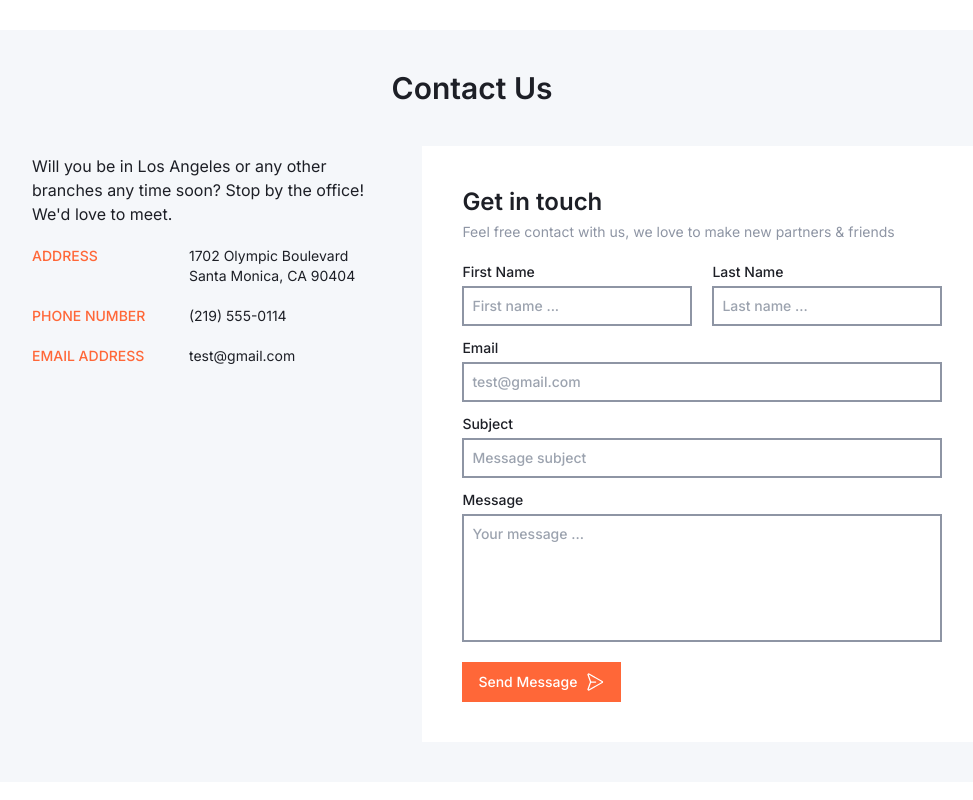
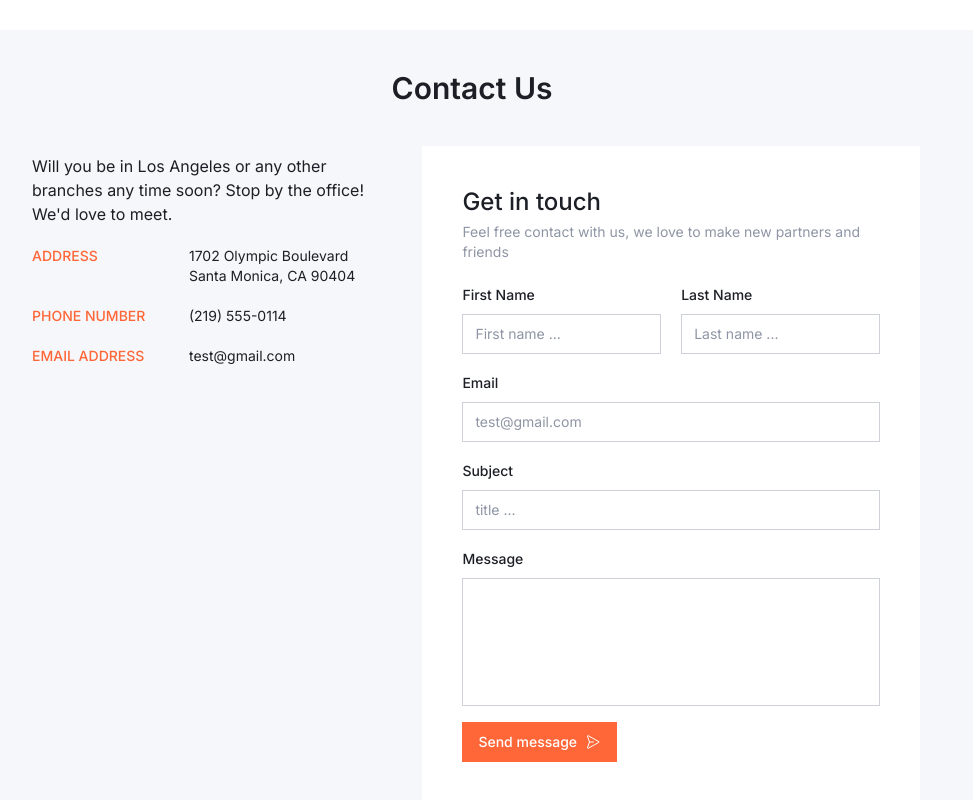
Before and after one commit to lmsGenie/lms-app, a Next.js app: page /contact in a window 1280 px wide. Shown: the part 1088-1888 px from the top of the page, without its empty margins (168-1141 px from the left). Built offline with nearby package versions, Linux system fonts and the light colour scheme; grey boxes are pictures that could not be loaded.

Commit message:
fix: replaced form with shadcn form

```diff
--- a/package.json
+++ b/package.json
@@ -13,9 +13,11 @@
     "prepare": "husky install"
   },
   "dependencies": {
+    "@hookform/resolvers": "^3.3.2",
     "@radix-ui/react-dialog": "^1.0.4",
     "@radix-ui/react-dropdown-menu": "^2.0.5",
     "@radix-ui/react-hover-card": "^1.0.6",
+    "@radix-ui/react-label": "^2.0.2",
     "@radix-ui/react-menubar": "^1.0.3",
     "@radix-ui/react-navigation-menu": "^1.1.3",
     "@radix-ui/react-select": "^1.2.2",
@@ -39,7 +41,8 @@
     "tailwind-merge": "^1.14.0",
     "tailwindcss": "3.3.3",
     "tailwindcss-animate": "^1.0.6",
-    "typescript": "5.2.2"
+    "typescript": "5.2.2",
+    "zod": "^3.22.4"
   },
   "devDependencies": {
     "@commitlint/cli": "^17.7.1",
--- a/src/app/contact/page.tsx
+++ b/src/app/contact/page.tsx
@@ -4,39 +4,53 @@
 import Image from "next/image";
 import mainImage from "@/assets/contactPage/main.png";
 import { branches } from "@/sampledata";
-import { SubmitHandler, useForm } from "react-hook-form";
+import { zodResolver } from "@hookform/resolvers/zod";
+import { useForm } from "react-hook-form";
+import * as z from "zod";
 
 import { IBranch } from "@/types/contact";
 import { Button } from "@/components/ui/button";
+import {
+  Form,
+  FormControl,
+  FormField,
+  FormItem,
+  FormLabel,
+  FormMessage,
+} from "@/components/ui/form";
+import { Input } from "@/components/ui/input";
+import { Textarea } from "@/components/ui/textarea";
 import Breadcrumb from "@/components/contact/Breadcrumb";
 import Icon from "@/components/icon/Icon";
 
-// form data
-type IFormData = {
-  firstName: string;
-  lastName: string;
-  email: string;
-  subject: string;
-  message: string;
-};
+const contactFormSchema = z.object({
+  firstName: z.string().min(3, {
+    message: "Please enter a valid first name",
+  }),
+  lastName: z.string().min(3, {
+    message: "Please enter a valid last name",
+  }),
+  email: z.string().email("Please enter a valid email"),
+  subject: z.string().min(5, "Please enter a valid subject"),
+  message: z.string().min(20, "Please enter a valid message"),
+});
 
 const page = () => {
-  const {
-    register,
-    handleSubmit,
-    formState: { errors },
-  } = useForm<IFormData>({
+  const form = useForm<z.infer<typeof contactFormSchema>>({
+    resolver: zodResolver(contactFormSchema),
     defaultValues: {
-      email: "",
       firstName: "",
       lastName: "",
+      email: "",
       message: "",
       subject: "",
     },
   });
 
   // handling the form submit
-  const onSubmit: SubmitHandler<IFormData> = (data) => console.log(data);
+  const onSubmit = (values: z.infer<typeof contactFormSchema>) => {
+    console.log(values);
+  };
 
   return (
     <div>
@@ -130,186 +144,109 @@
           </div>
 
           {/* contact form */}
-          <form onSubmit={handleSubmit(onSubmit)}>
-            <div className="flex flex-col gap-5 bg-white p-2 dark:bg-gray-900 sm:p-5 lg:p-10">
-              {/* form header details */}
+          <div className="space-y-5 bg-white p-2 sm:p-5 lg:p-10">
+            {/* form header */}
             <div className="space-y-1">
-                <h1 className="text-lg font-semibold md:text-2xl">
-                  Get in touch
-                </h1>
+              <h1 className="text-2xl font-medium">Get in touch</h1>
               <p className="text-sm text-gray-500">
-                  Feel free contact with us, we love to make new partners &
+                Feel free contact with us, we love to make new partners and
                 friends
               </p>
             </div>
 
-              <div className="flex flex-col gap-3">
-                {/* for name */}
-                <div className="flex flex-col gap-5 lg:flex-row">
-                  <label
-                    htmlFor="firstName"
-                    className="flex flex-col gap-1 text-sm font-medium"
+            <Form {...form}>
+              <form
+                onSubmit={form.handleSubmit(onSubmit)}
+                className="space-y-4"
               >
-                    First Name
-                    <input
-                      type="text"
-                      placeholder="First name ..."
-                      className={`rounded-md border-2 p-2 outline-none ${
-                        errors?.firstName
-                          ? "border-primary-500"
-                          : "border-gray-500"
-                      }`}
-                      {...register("firstName", {
-                        required: {
-                          value: true,
-                          message: "Please enter the first name",
-                        },
-                        minLength: {
-                          value: 3,
-                          message: "Please enter a valid first name",
-                        },
-                      })}
+                <div className="flex flex-col items-center gap-5 lg:flex-row">
+                  {/* for first name */}
+                  <FormField
+                    control={form.control}
+                    name="firstName"
+                    render={({ field }) => (
+                      <FormItem className="w-full">
+                        <FormLabel>First Name</FormLabel>
+                        <FormControl>
+                          <Input placeholder="First name ..." {...field} />
+                        </FormControl>
+                        <FormMessage />
+                      </FormItem>
+                    )}
                   />
-                    {/* for displaying error */}
-                    {errors?.firstName && (
-                      <p className="text-sm text-red-500">
-                        {errors?.firstName?.message}
-                      </p>
+
+                  {/* for last name */}
+                  <FormField
+                    control={form.control}
+                    name="lastName"
+                    render={({ field }) => (
+                      <FormItem className="w-full">
+                        <FormLabel>Last Name</FormLabel>
+                        <FormControl>
+                          <Input placeholder="Last name ..." {...field} />
+                        </FormControl>
+                        <FormMessage />
+                      </FormItem>
                     )}
-                  </label>
-                  <label
-                    htmlFor="lastName"
-                    className="flex flex-col gap-1 text-sm font-medium"
-                  >
-                    Last Name
-                    <input
-                      type="text"
-                      placeholder="Last name ..."
-                      className={`rounded-md border-2 p-2 outline-none ${
-                        errors?.lastName
-                          ? "border-primary-500"
-                          : "border-gray-500"
-                      }`}
-                      {...register("lastName", {
-                        required: {
-                          value: true,
-                          message: "Please enter the last name",
-                        },
-                        minLength: {
-                          value: 3,
-                          message: "Please enter a valid last name",
-                        },
-                      })}
                   />
-                    {/* for displaying error */}
-                    {errors?.lastName && (
-                      <p className="text-sm text-red-500">
-                        {errors?.lastName?.message}
-                      </p>
-                    )}
-                  </label>
                 </div>
 
                 {/* for email */}
-                <label
-                  htmlFor="email"
-                  className="flex flex-col gap-1 text-sm font-medium"
-                >
-                  Email
-                  <input
-                    type="email"
-                    placeholder="test@gmail.com"
-                    className={`rounded-md border-2 p-2 outline-none ${
-                      errors?.email ? "border-primary-500" : "border-gray-500"
-                    }`}
-                    {...register("email", {
-                      required: {
-                        value: true,
-                        message: "Please enter the email id",
-                      },
-                      pattern: {
-                        value: /^\w+([.-]?\w+)*@\w+([.-]?\w+)*(\.\w{2,3})+$/,
-                        message: "Please enter a valid email id",
-                      },
-                    })}
+                <FormField
+                  control={form.control}
+                  name="email"
+                  render={({ field }) => (
+                    <FormItem>
+                      <FormLabel>Email</FormLabel>
+                      <FormControl>
+                        <Input placeholder="test@gmail.com" {...field} />
+                      </FormControl>
+                      <FormMessage />
+                    </FormItem>
+                  )}
                 />
-                  {/* for displaying error */}
-                  {errors?.email && (
-                    <p className="text-sm text-red-500">
-                      {errors?.email?.message}
-                    </p>
-                  )}
-                </label>
 
                 {/* for subject */}
-                <label
-                  htmlFor="subject"
-                  className="flex flex-col gap-1 text-sm font-medium"
-                >
-                  Subject
-                  <input
-                    type="text"
-                    placeholder="Message subject"
-                    className={`rounded-md border-2 p-2 outline-none ${
-                      errors?.subject ? "border-primary-500" : "border-gray-500"
-                    }`}
-                    {...register("subject", {
-                      required: {
-                        value: true,
-                        message: "Please enter the subject",
-                      },
-                      minLength: {
-                        value: 5,
-                        message: "Please enter a valid subject title",
-                      },
-                    })}
+                <FormField
+                  control={form.control}
+                  name="subject"
+                  render={({ field }) => (
+                    <FormItem>
+                      <FormLabel>Subject</FormLabel>
+                      <FormControl>
+                        <Input placeholder="title ..." {...field} />
+                      </FormControl>
+                      <FormMessage />
+                    </FormItem>
+                  )}
                 />
-                  {/* for displaying error */}
-                  {errors?.subject && (
-                    <p className="text-sm text-red-500">
-                      {errors?.subject?.message}
-                    </p>
-                  )}
-                </label>
 
                 {/* for message */}
-                <label
-                  htmlFor="Message"
-                  className="flex flex-col gap-1 text-sm font-medium"
-                >
-                  Message
-                  <textarea
-                    placeholder="Your message ..."
-                    className={`h-32 resize-none rounded-md border-2 p-2 outline-none ${
-                      errors?.message ? "border-primary-500" : "border-gray-500"
-                    }`}
-                    {...register("message", {
-                      required: {
-                        value: true,
-                        message: "Please enter the message",
-                      },
-                      minLength: {
-                        value: 20,
-                        message: "Please enter a valid message",
-                      },
-                    })}
+                <FormField
+                  control={form.control}
+                  name="message"
+                  render={({ field }) => (
+                    <FormItem>
+                      <FormLabel>Message</FormLabel>
+                      <FormControl>
+                        <Textarea
+                          placeholder="Write your message here ..."
+                          {...field}
+                          className="h-32 resize-none"
                         />
-                  {/* for displaying error */}
-                  {errors?.message && (
-                    <p className="text-sm text-red-500">
-                      {errors?.message?.message}
-                    </p>
+                      </FormControl>
+                      <FormMessage />
+                    </FormItem>
                   )}
-                </label>
+                />
+
+                <Button type="submit" className="w-full lg:w-fit">
+                  Send message
+                  <Icon id="PaperPlaneRight" className="ml-2 w-4" />
+                </Button>
+              </form>
+            </Form>
           </div>
-
-              {/* submit button */}
-              <Button type="submit" className="lg:w-fit">
-                Send Message
-                <Icon id="PaperPlaneRight" className="ml-2 w-5" />
-              </Button>
-            </div>
-          </form>
         </div>
       </section>
 
--- /dev/null
+++ b/src/components/ui/form.tsx
@@ -0,0 +1,177 @@
+import * as React from "react";
+import * as LabelPrimitive from "@radix-ui/react-label";
+import { Slot } from "@radix-ui/react-slot";
+import {
+  Controller,
+  ControllerProps,
+  FieldPath,
+  FieldValues,
+  FormProvider,
+  useFormContext,
+} from "react-hook-form";
+
+import { cn } from "@/lib/utils";
+import { Label } from "@/components/ui/label";
+
+const Form = FormProvider;
+
+type FormFieldContextValue<
+  TFieldValues extends FieldValues = FieldValues,
+  TName extends FieldPath<TFieldValues> = FieldPath<TFieldValues>,
+> = {
+  name: TName;
+};
+
+const FormFieldContext = React.createContext<FormFieldContextValue>(
+  {} as FormFieldContextValue
+);
+
+const FormField = <
+  TFieldValues extends FieldValues = FieldValues,
+  TName extends FieldPath<TFieldValues> = FieldPath<TFieldValues>,
+>({
+  ...props
+}: ControllerProps<TFieldValues, TName>) => {
+  return (
+    <FormFieldContext.Provider value={{ name: props.name }}>
+      <Controller {...props} />
+    </FormFieldContext.Provider>
+  );
+};
+
+const useFormField = () => {
+  const fieldContext = React.useContext(FormFieldContext);
+  const itemContext = React.useContext(FormItemContext);
+  const { getFieldState, formState } = useFormContext();
+
+  const fieldState = getFieldState(fieldContext.name, formState);
+
+  if (!fieldContext) {
+    throw new Error("useFormField should be used within <FormField>");
+  }
+
+  const { id } = itemContext;
+
+  return {
+    id,
+    name: fieldContext.name,
+    formItemId: `${id}-form-item`,
+    formDescriptionId: `${id}-form-item-description`,
+    formMessageId: `${id}-form-item-message`,
+    ...fieldState,
+  };
+};
+
+type FormItemContextValue = {
+  id: string;
+};
+
+const FormItemContext = React.createContext<FormItemContextValue>(
+  {} as FormItemContextValue
+);
+
+const FormItem = React.forwardRef<
+  HTMLDivElement,
+  React.HTMLAttributes<HTMLDivElement>
+>(({ className, ...props }, ref) => {
+  const id = React.useId();
+
+  return (
+    <FormItemContext.Provider value={{ id }}>
+      <div ref={ref} className={cn("space-y-2", className)} {...props} />
+    </FormItemContext.Provider>
+  );
+});
+FormItem.displayName = "FormItem";
+
+const FormLabel = React.forwardRef<
+  React.ElementRef<typeof LabelPrimitive.Root>,
+  React.ComponentPropsWithoutRef<typeof LabelPrimitive.Root>
+>(({ className, ...props }, ref) => {
+  const { error, formItemId } = useFormField();
+
+  return (
+    <Label
+      ref={ref}
+      className={cn(error && "text-destructive", className)}
+      htmlFor={formItemId}
+      {...props}
+    />
+  );
+});
+FormLabel.displayName = "FormLabel";
+
+const FormControl = React.forwardRef<
+  React.ElementRef<typeof Slot>,
+  React.ComponentPropsWithoutRef<typeof Slot>
+>(({ ...props }, ref) => {
+  const { error, formItemId, formDescriptionId, formMessageId } =
+    useFormField();
+
+  return (
+    <Slot
+      ref={ref}
+      id={formItemId}
+      aria-describedby={
+        !error
+          ? `${formDescriptionId}`
+          : `${formDescriptionId} ${formMessageId}`
+      }
+      aria-invalid={!!error}
+      {...props}
+    />
+  );
+});
+FormControl.displayName = "FormControl";
+
+const FormDescription = React.forwardRef<
+  HTMLParagraphElement,
+  React.HTMLAttributes<HTMLParagraphElement>
+>(({ className, ...props }, ref) => {
+  const { formDescriptionId } = useFormField();
+
+  return (
+    <p
+      ref={ref}
+      id={formDescriptionId}
+      className={cn("text-sm text-muted-foreground", className)}
+      {...props}
+    />
+  );
+});
+FormDescription.displayName = "FormDescription";
+
+const FormMessage = React.forwardRef<
+  HTMLParagraphElement,
+  React.HTMLAttributes<HTMLParagraphElement>
+>(({ className, children, ...props }, ref) => {
+  const { error, formMessageId } = useFormField();
+  const body = error ? String(error?.message) : children;
+
+  if (!body) {
+    return null;
+  }
+
+  return (
+    <p
+      ref={ref}
+      id={formMessageId}
+      className={cn("text-sm font-medium text-destructive", className)}
+      {...props}
+    >
+      {body}
+    </p>
+  );
+});
+FormMessage.displayName = "FormMessage";
+
+export {
+  useFormField,
+  Form,
+  FormItem,
+  FormLabel,
+  FormControl,
+  FormDescription,
+  FormMessage,
+  FormField,
+};
--- /dev/null
+++ b/src/components/ui/label.tsx
@@ -0,0 +1,26 @@
+"use client";
+
+import * as React from "react";
+import * as LabelPrimitive from "@radix-ui/react-label";
+import { cva, type VariantProps } from "class-variance-authority";
+
+import { cn } from "@/lib/utils";
+
+const labelVariants = cva(
+  "text-sm font-medium leading-none peer-disabled:cursor-not-allowed peer-disabled:opacity-70"
+);
+
+const Label = React.forwardRef<
+  React.ElementRef<typeof LabelPrimitive.Root>,
+  React.ComponentPropsWithoutRef<typeof LabelPrimitive.Root> &
+    VariantProps<typeof labelVariants>
+>(({ className, ...props }, ref) => (
+  <LabelPrimitive.Root
+    ref={ref}
+    className={cn(labelVariants(), className)}
+    {...props}
+  />
+));
+Label.displayName = LabelPrimitive.Root.displayName;
+
+export { Label };
--- /dev/null
+++ b/src/components/ui/textarea.tsx
@@ -0,0 +1,24 @@
+import * as React from "react";
+
+import { cn } from "@/lib/utils";
+
+export interface TextareaProps
+  extends React.TextareaHTMLAttributes<HTMLTextAreaElement> {}
+
+const Textarea = React.forwardRef<HTMLTextAreaElement, TextareaProps>(
+  ({ className, ...props }, ref) => {
+    return (
+      <textarea
+        className={cn(
+          "flex min-h-[80px] w-full rounded-md border border-input bg-background px-3 py-2 text-sm ring-offset-background placeholder:text-muted-foreground focus-visible:outline-none focus-visible:ring-2 focus-visible:ring-ring focus-visible:ring-offset-2 disabled:cursor-not-allowed disabled:opacity-50",
+          className
+        )}
+        ref={ref}
+        {...props}
+      />
+    );
+  }
+);
+Textarea.displayName = "Textarea";
+
+export { Textarea };
```
Also changed, not shown: 1 other file (tests, documents, lock files or other folders). Lines whose indentation alone changed are shown as unchanged.
